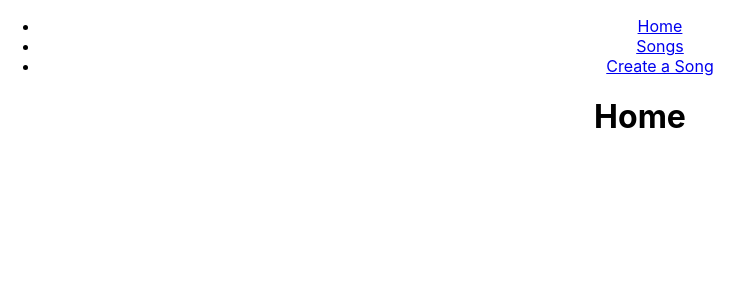
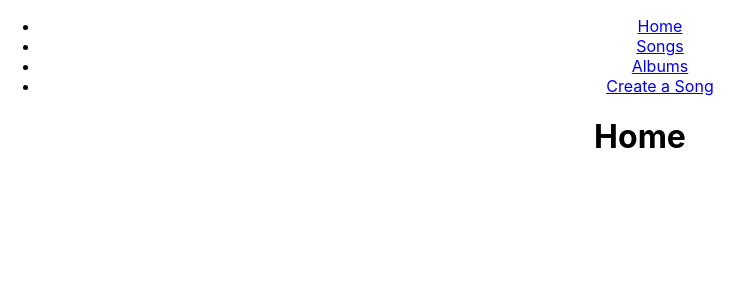
Before and after one commit to alancoomes/GoodVibes, a React (Create React App) app in the folder frontend/: page / in a window 1280 px wide. Shown: the top 300 px of the page, without its empty margins (0-753 px from the left). Built offline with nearby package versions, Linux system fonts and the light colour scheme.

Commit message:
added album rouute nav

```diff
--- a/frontend/src/components/Nav.js
+++ b/frontend/src/components/Nav.js
@@ -7,6 +7,7 @@ export default function Nav() {
             <ul>
                 <li><Link to="/">Home</Link></li>
                 <li><Link to="/songs">Songs</Link></li>
+                <li><Link to="/albums">Albums</Link></li>
                 <li><Link to="/songs/new">Create a Song</Link></li>
             </ul>
         </div>
```
Also changed, not shown: 1 other file (tests, documents, lock files or other folders).
